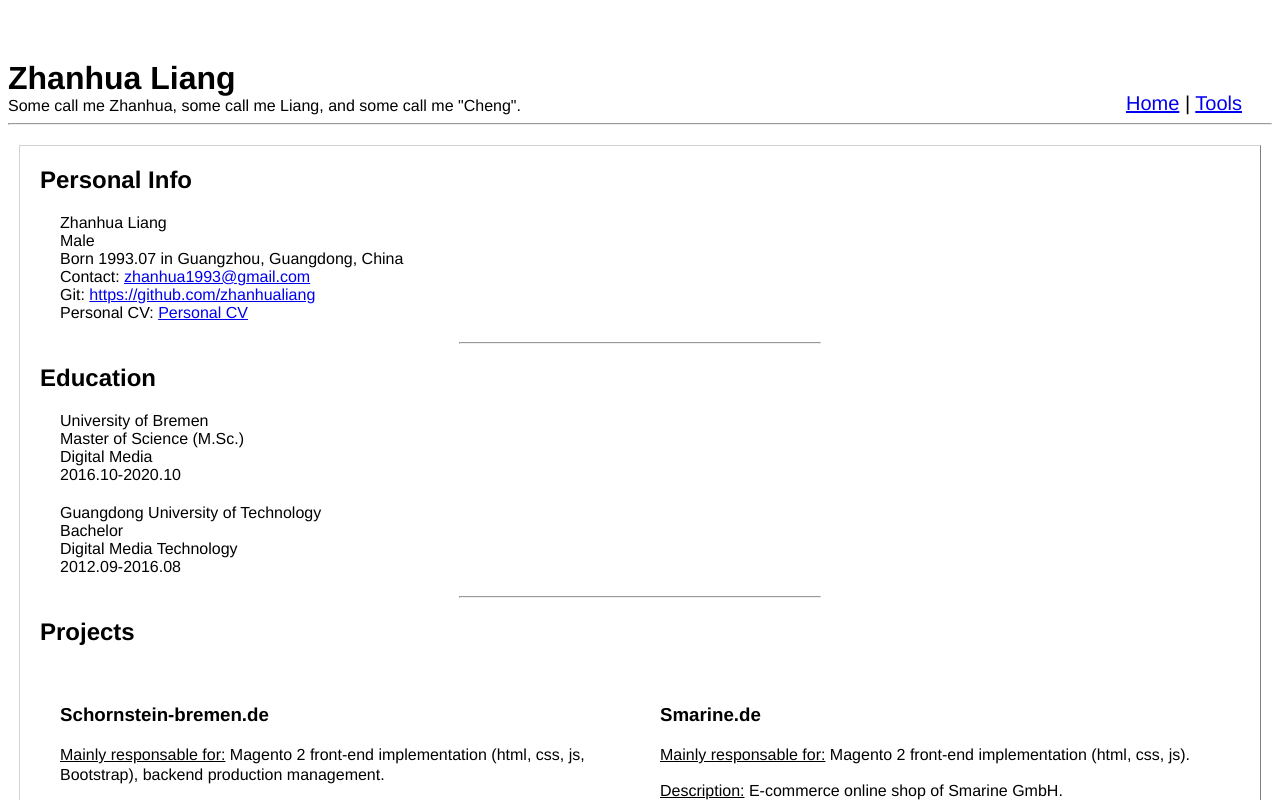
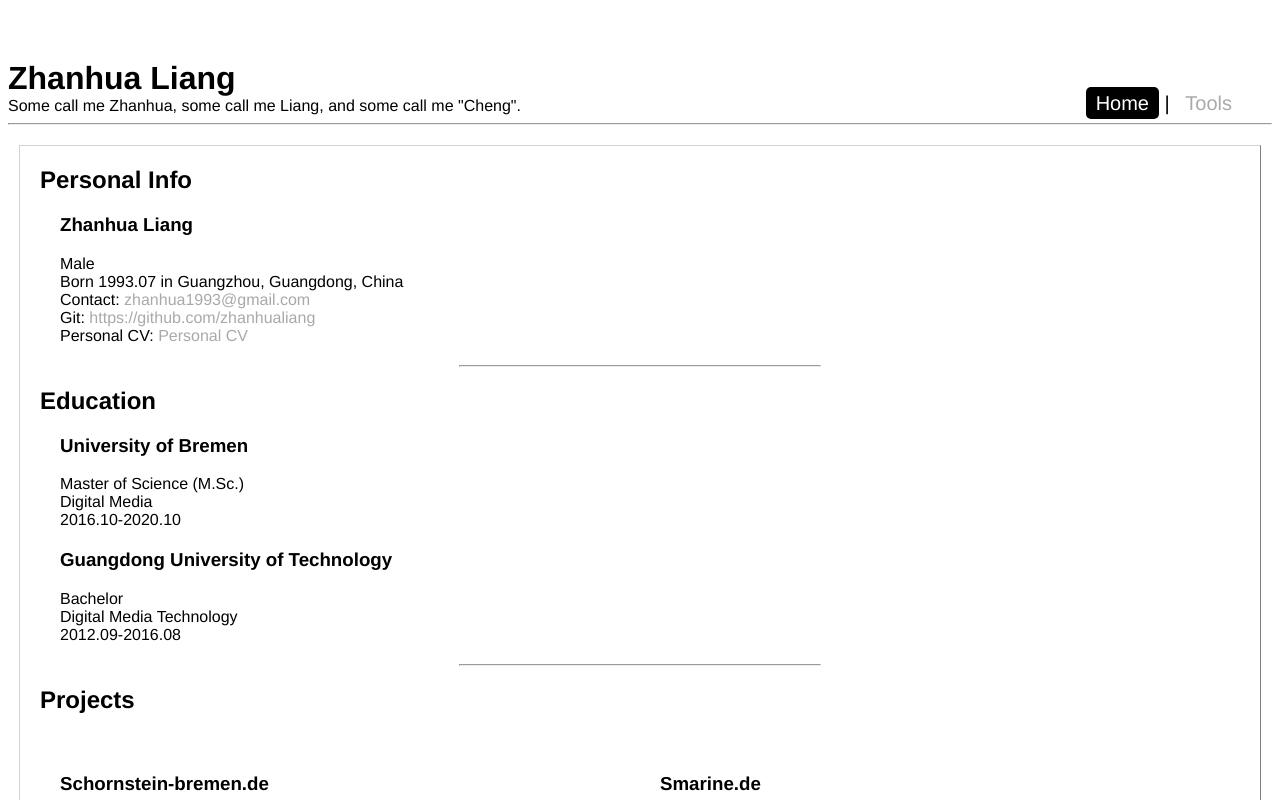
Before and after one commit to zhanhualiang/personal-site-dev, a Vue app: page / in a window 1280 px wide. Shown: the top 800 px of the page. Built offline with nearby package versions, Linux system fonts and the light colour scheme.

Commit message:
update link style as maxkism suggested

```diff
--- a/src/App.vue
+++ b/src/App.vue
@@ -5,8 +5,8 @@
       <p>Some call me Zhanhua, some call me Liang, and some call me "Cheng".</p>
     </div>
     <div id="nav">
-      <router-link to="/">Home</router-link> |
-      <router-link to="/tools">Tools</router-link>
+      <router-link to="/" >Home</router-link> |
+      <router-link to="/tools" >Tools</router-link>
     </div>
   </div>
 
@@ -38,4 +38,13 @@ export default {
   margin-right: 30px;
   font-size: 20px;
 }
+
+#nav a {
+  padding:5px 10px;
+}
+
+.current-tab {
+  color: white;
+  background-color: black;
+}
 </style>
--- a/src/assets/global.css
+++ b/src/assets/global.css
@@ -12,3 +12,19 @@
 #footer {
     text-align: center;
 }
+
+a, a:visited {
+    color: darkgray;
+    text-decoration: none;
+}
+
+a:hover {
+    color: black;
+    text-decoration: underline;
+}
+
+.router-link-exact-active {
+    color: white!important;
+    background-color: black;
+    border-radius: 5px;
+}
--- a/src/views/Home.vue
+++ b/src/views/Home.vue
@@ -3,12 +3,12 @@
     <div id="personal-info">
       <h2>Personal Info</h2>
       <div class="content-block">
-        <p>Zhanhua Liang</p>
+        <h3>Zhanhua Liang</h3>
         <p>Male</p>
         <p>Born 1993.07 in Guangzhou, Guangdong, China</p>
         <p>Contact: <a :href="'mailto:'+email">{{ email }}</a></p>
         <p>Git: <a :href="git" target="_blank">{{ git }}</a></p>
-        <p>Personal CV: <a :href="cvPDF.directory">{{ cvPDF.title }}</a></p>
+        <p>Personal CV: <a :href="cvPDF.directory" target="_blank">{{ cvPDF.title }}</a></p>
       </div>
       <hr />
     </div>
@@ -20,7 +20,7 @@
         v-for="education in educations"
         :key="education.university"
       >
-        <p>{{ education.university }}</p>
+        <h3>{{ education.university }}</h3>
         <p>{{ education.degree }}</p>
         <p>{{ education.major }}</p>
         <p>{{ education.period }}</p>
```
